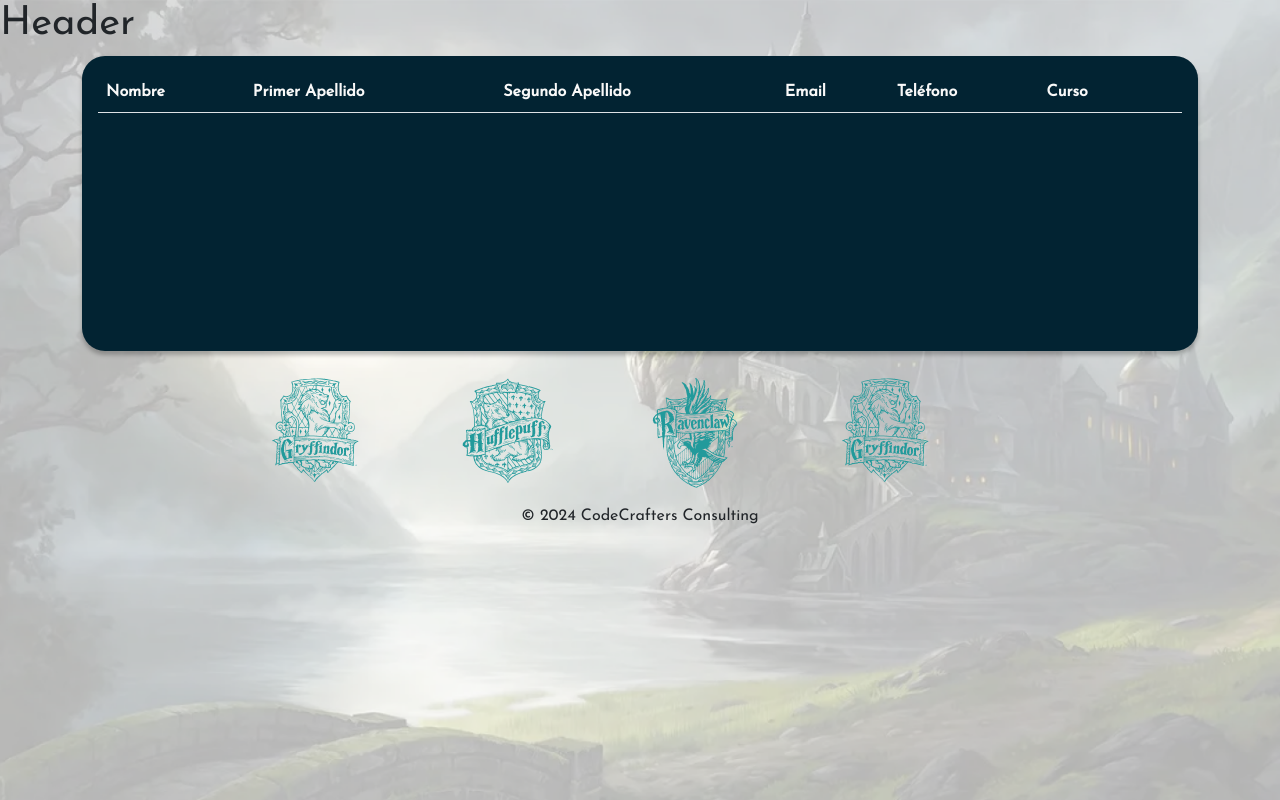
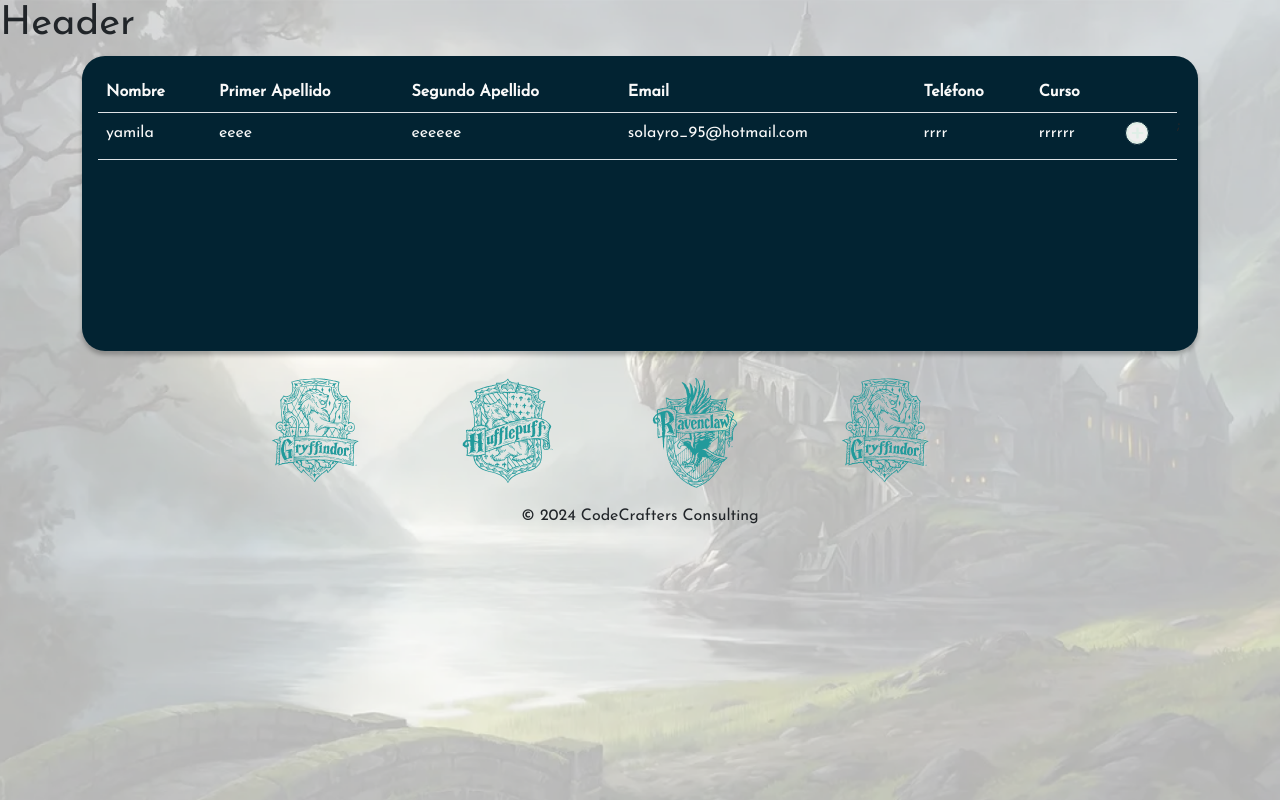
Before and after one commit to ilfagaro/Proyecto-4, a React (Vite) app: page /lottery in a window 1280 px wide. Built offline with nearby package versions, Linux system fonts and the light colour scheme; data requests are answered from the project's data file.

Commit message:
Add showDeleteButton

```diff
--- a/db.json
+++ b/db.json
@@ -1,3 +1,13 @@
 {
-  "user": []
+  "user": [
+    {
+      "id": "3069",
+      "name": "yamila",
+      "surname": "eeee",
+      "secondSurname": "eeeeee",
+      "email": "solayro_95@hotmail.com",
+      "phone": "rrrr",
+      "curso": "rrrrrr"
+    }
+  ]
 }
--- a/src/components/table/TableHome.jsx
+++ b/src/components/table/TableHome.jsx
@@ -6,8 +6,8 @@ import Container from 'react-bootstrap/Container'
 import UserService from '../../service/userService';
 import { useState, useEffect } from 'react';
 
-
-function TableHome () {
+//Aqui se pasa la propiedad showDeleteButton al componente padre
+function TableHome ({showDeleteButton}) {
   const [userList, setUserList] = useState([]);
 
   const getUserlist = async () => {
@@ -38,9 +38,10 @@ function TableHome () {
             <th></th>
           </tr>
         </thead>
+
         <tbody>
         {userList.map((user) => (
-              <TableRow key={user.id} user={user} onChange={handleChildChange} />))}
+              <TableRow key={user.id} user={user} onChange={handleChildChange} showDeleteButton={showDeleteButton}/>))}
         </tbody>
         </Table>
       </div>
--- a/src/components/tableRow/TableRow.jsx
+++ b/src/components/tableRow/TableRow.jsx
@@ -2,14 +2,14 @@ import './tableRow.css'
 import UserService from '../../service/userService';
 
 
+//se añade la propiedad showDeleteButton al componente table
 
-function TableRow ({user, onChange}){
+function TableRow ({user, onChange, showDeleteButton}){
 
     const handleDelete= ()=>{
         UserService.deleteUser(user);
         onChange("Nuevo valor");
     }
-
 
     return (
         <tr>
@@ -19,7 +19,14 @@ function TableRow ({user, onChange}){
             <td>{user.email}</td>
             <td>{user.phone}</td>
             <td>{user.curso}</td>
-            <td><button className="buttonDelete" onClick={handleDelete} ></button></td>
+            {/*Se pone una props showDeleteButton que dice si esta a true muestra boton de borrar y si esta a false muestra boton
+            de agregar */}
+            {showDeleteButton ? (
+                <td><button className="buttonDelete" onClick={handleDelete} ></button></td>
+            ) :(
+                <td><button className='buttonAdd'></button>
+                </td>
+            ) };
         </tr>
     )
 
--- a/src/components/tableRow/tableRow.css
+++ b/src/components/tableRow/tableRow.css
@@ -8,3 +8,12 @@
     background-size: cover;
 
 }
+.buttonAdd{
+    width: 24px;
+    height: 24px;
+    border-radius: 50%;
+    border: 1px solid #022332;
+    background-image: url('/src/images/addButton.svg');
+    background-repeat: no-repeat;
+    background-size: cover;
+}
--- a/src/views/home/home.css
+++ b/src/views/home/home.css
@@ -2,4 +2,5 @@
     background-image: url('/src/images/imagen-fondo-home.png');
     background-repeat: no-repeat;
     background-size: cover;
+    height: 100vh;
 }
--- a/src/views/home/home.jsx
+++ b/src/views/home/home.jsx
@@ -47,7 +47,7 @@ function Home() {
             <FormHome />
           </Col>
         </Row>
-        <TableHome />
+        <TableHome showDeleteButton={showDeleteButton} />
         <Footer />
       </Container>
     </div>
--- a/src/views/lottery/Lottery.jsx
+++ b/src/views/lottery/Lottery.jsx
@@ -8,7 +8,7 @@ function Lottery() {
     return (
         <div className='contentHome'>
             <h1>Header</h1>
-            <TableHome />
+            <TableHome showDeleteButton={false} />
             <Footer />
 
         </div>
```
Also changed, not shown: src/images/addButton.svg (added).
